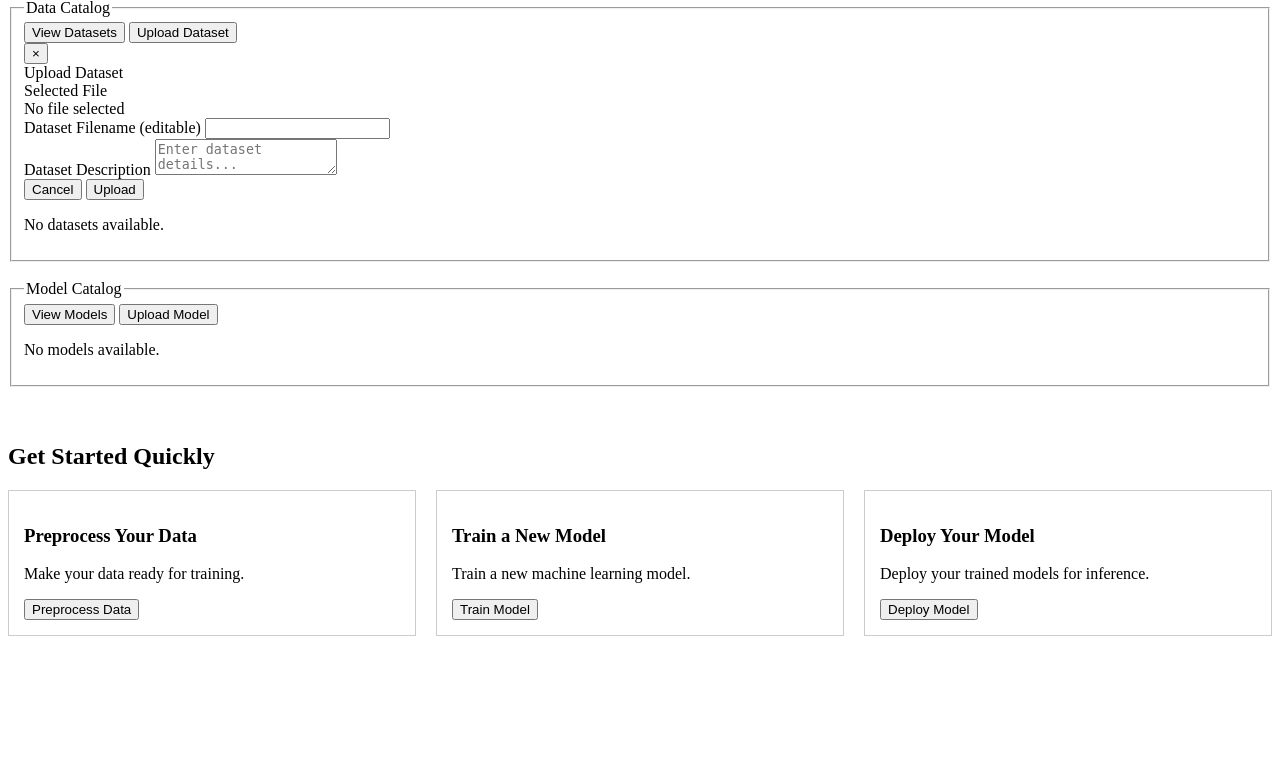
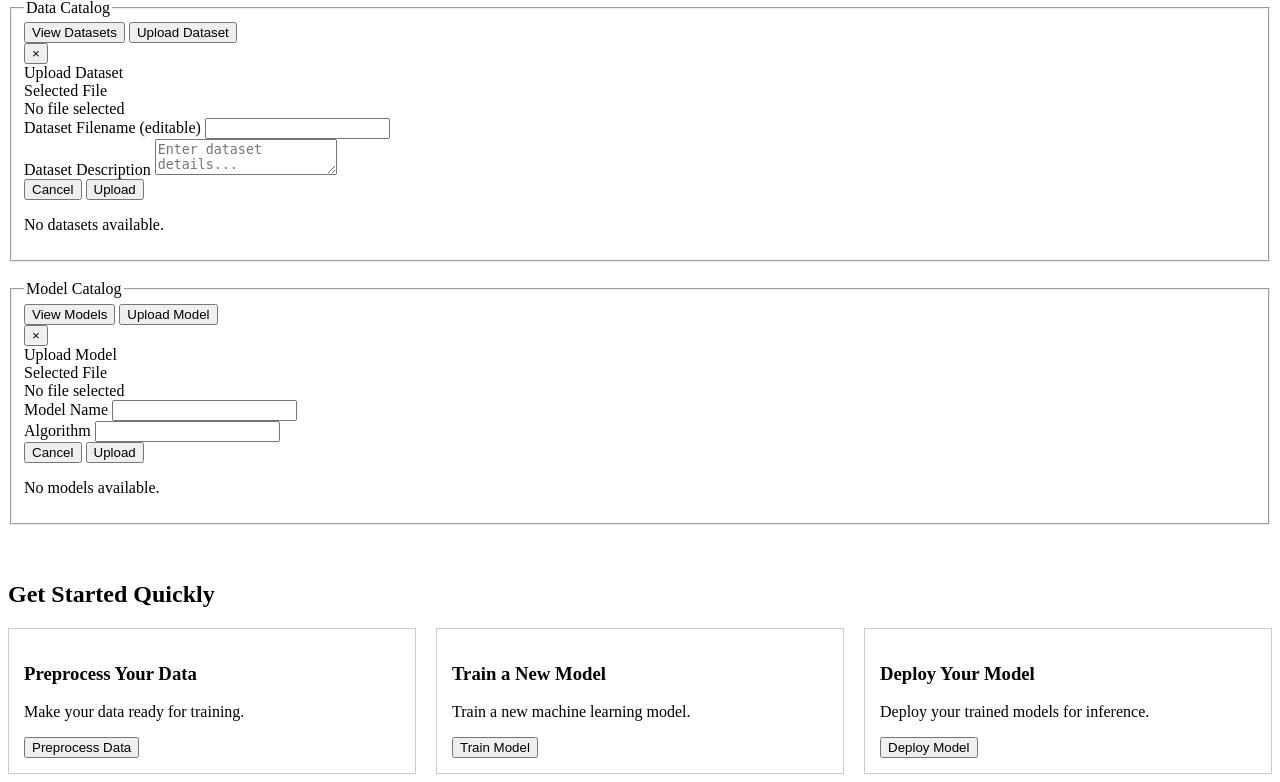
Before and after one commit to Prithvi-Siddharth/OneClick.AI, a FastAPI app: template backend/app/templates/dashboard.html in a window 1280 px wide. Shown: the part 117-899 px from the top of the page. Before the commit the page ends 753 px from the top, so only its background shows below. Run offline with FastAPI, Linux system fonts and the light colour scheme; the template is opened without the code that fills it, so the values that code supplies are empty; parts of the project's set-up code (start-up, migrations or seed data) failed here and were passed over.

Commit message:
Updated model upload feature and made sure all features will now are in working condition

```diff
--- a/backend/app/main.py
+++ b/backend/app/main.py
@@ -289,7 +289,6 @@ def upload_model(
     db: Session = Depends(get_db),
     modelName: str = Form(...),
     modelAlgorithm: str = Form(...),
-    datasetId: int = Form(...),
     model_file: UploadFile = File(...),
 ):
     user_id = get_current_user_id(request)
@@ -321,7 +320,6 @@ def upload_model(
             bucket_name=bucket_name,
             user_id=int(user_id),
             model_name=modelName,
-            dataset_id=datasetId,
             algorithm=modelAlgorithm
         )
 
--- a/backend/app/models.py
+++ b/backend/app/models.py
@@ -33,7 +33,7 @@ class Experiment(Base):
     __tablename__ = "experiments"
 
     id = Column(Integer, primary_key=True, index=True)
-    dataset_id = Column(Integer, nullable=False)
+    user_id = Column(Integer, nullable=False)
     name = Column(String(255), nullable=True) # Added name
     target_column = Column(String(255), nullable=True)
     algorithm = Column(String(100), nullable=True)
--- a/backend/app/templates/dashboard.html
+++ b/backend/app/templates/dashboard.html
@@ -87,7 +87,39 @@
             <legend>Model Catalog</legend>
             <div style="margin-bottom: 10px;">
                 <button onclick="alert('View Models - functionality to be implemented')">View Models</button>
-                <button onclick="alert('Upload Model - functionality to be implemented')">Upload Model</button>
+                <!-- Hidden file input for model -->
+                <input class="hidden-file-input" id="modelFileInput" type="file" style="display: none;"
+                    accept=".pkl,.joblib" />
+                <button onclick="document.getElementById('modelFileInput').click()">Upload Model</button>
+
+                <!-- Model Upload Modal -->
+                <div class="modal-overlay" id="modelModalOverlay">
+                    <div class="modal-box">
+                        <button class="modal-close" id="closeModelModalBtn">&times;</button>
+                        <div class="modal-title">Upload Model</div>
+                        <form id="uploadModelForm" method="post" enctype="multipart/form-data">
+                            <div class="form-group">
+                                <span class="label">Selected File</span>
+                                <div class="file-info" id="selectedModelFileText">No file selected</div>
+                            </div>
+                            <div class="form-group">
+                                <label class="label" for="modelName">Model Name</label>
+                                <input class="input-text" type="text" id="modelName" name="modelName" required />
+                            </div>
+                            <div class="form-group">
+                                <label class="label" for="modelAlgorithm">Algorithm</label>
+                                <input class="input-text" type="text" id="modelAlgorithm" name="modelAlgorithm"
+                                    required />
+                            </div>
+                            <div class="modal-actions">
+                                <button class="btn-cancel" type="button" id="cancelModelBtn">Cancel</button>
+                                <button class="btn-upload" type="submit">Upload</button>
+                            </div>
+                            <div class="status-text" id="modelStatusText"></div>
+                        </form>
+                    </div>
+                </div>
+
             </div>
             {% if models %}
             <ul>
@@ -141,9 +173,11 @@
 
         const view_datasets_btn = document.getElementById("view_datasets_btn");
 
-        view_datasets_btn.addEventListener("click", () => {
-            window.location.href = '/view_datasets';
-        });
+        if (view_datasets_btn) {
+            view_datasets_btn.addEventListener("click", () => {
+                window.location.href = '/view_datasets';
+            });
+        }
 
         // Step 1: Click "Upload Dataset" -> open file picker
         openFilePickerBtn.addEventListener("click", () => {
@@ -231,13 +265,96 @@
                 setTimeout(() => {
                     closeModal();
                     // later: refresh dataset list from backend
-                    // location.reload();
+                    location.reload();
                 }, 1000);
 
             } catch (error) {
                 statusText.innerText = "Error uploading file.";
             }
         });
+
+        // Unrelated: Model Upload Logic
+        const modelFileInput = document.getElementById("modelFileInput");
+        const modelModalOverlay = document.getElementById("modelModalOverlay");
+        const closeModelModalBtn = document.getElementById("closeModelModalBtn");
+        const cancelModelBtn = document.getElementById("cancelModelBtn");
+        const uploadModelForm = document.getElementById("uploadModelForm");
+        const modelStatusText = document.getElementById("modelStatusText");
+        const selectedModelFileText = document.getElementById("selectedModelFileText");
+        const modelNameInput = document.getElementById("modelName");
+        const modelAlgorithmInput = document.getElementById("modelAlgorithm");
+
+        let selectedModelFile = null;
+
+        modelFileInput.addEventListener("change", () => {
+            if (!modelFileInput.files || modelFileInput.files.length === 0) return;
+            selectedModelFile = modelFileInput.files[0];
+            selectedModelFileText.innerText = `File: ${selectedModelFile.name} (${(selectedModelFile.size / 1024).toFixed(2)} KB)`;
+
+            // Auto fill name
+            const nameWithoutExt = selectedModelFile.name.replace(/\.[^/.]+$/, "");
+            modelNameInput.value = nameWithoutExt;
+            modelAlgorithmInput.value = "Unknown"; // Default or leave empty
+
+            modelStatusText.innerText = "";
+            modelModalOverlay.style.display = "flex";
+        });
+
+        function closeModelModal() {
+            modelModalOverlay.style.display = "none";
+            modelStatusText.innerText = "";
+            modelFileInput.value = ""; // Reset input
+        }
+
+        closeModelModalBtn.addEventListener('click', closeModelModal);
+        cancelModelBtn.addEventListener('click', closeModelModal);
+        modelModalOverlay.addEventListener('click', (e) => {
+            if (e.target === modelModalOverlay) closeModelModal();
+        });
+
+        uploadModelForm.addEventListener("submit", async (e) => {
+            e.preventDefault();
+            if (!selectedModelFile) {
+                modelStatusText.innerText = "No file selected";
+                return;
+            }
+            const mName = modelNameInput.value.trim();
+            const mAlgo = modelAlgorithmInput.value.trim();
+
+            if (!mName || !mAlgo) {
+                modelStatusText.innerText = "Name and Algorithm are required";
+                return;
+            }
+
+            modelStatusText.innerText = "Uploading Model...";
+            const formData = new FormData();
+            formData.append("model_file", selectedModelFile);
+            formData.append("modelName", mName);
+            formData.append("modelAlgorithm", mAlgo);
+            // datasetId is optional now
+
+            try {
+                const response = await fetch("/upload_model", {
+                    method: "POST",
+                    body: formData
+                });
+
+                if (!response.ok) {
+                    const data = await response.json();
+                    throw new Error(data.error || "Upload failed");
+                }
+
+                modelStatusText.innerText = "Model Uploaded Successfully!";
+                setTimeout(() => {
+                    closeModelModal();
+                    location.reload();
+                }, 1000);
+
+            } catch (err) {
+                modelStatusText.innerText = "Error: " + err.message;
+            }
+        });
+
     </script>
 </body>
 
--- a/backend/app/templates/home.html
+++ b/backend/app/templates/home.html
@@ -10,5 +10,6 @@
     <h2>Where ML is made easy</h2>
 
     <p>Click here to <a href="/register">Register</a></p>
+    <p>Click here to <a href="/login">Login</a></p>
 </body>
 </html>
```
Also changed, not shown: backend/app/services/s3_operations.py (+2 -5 lines).
